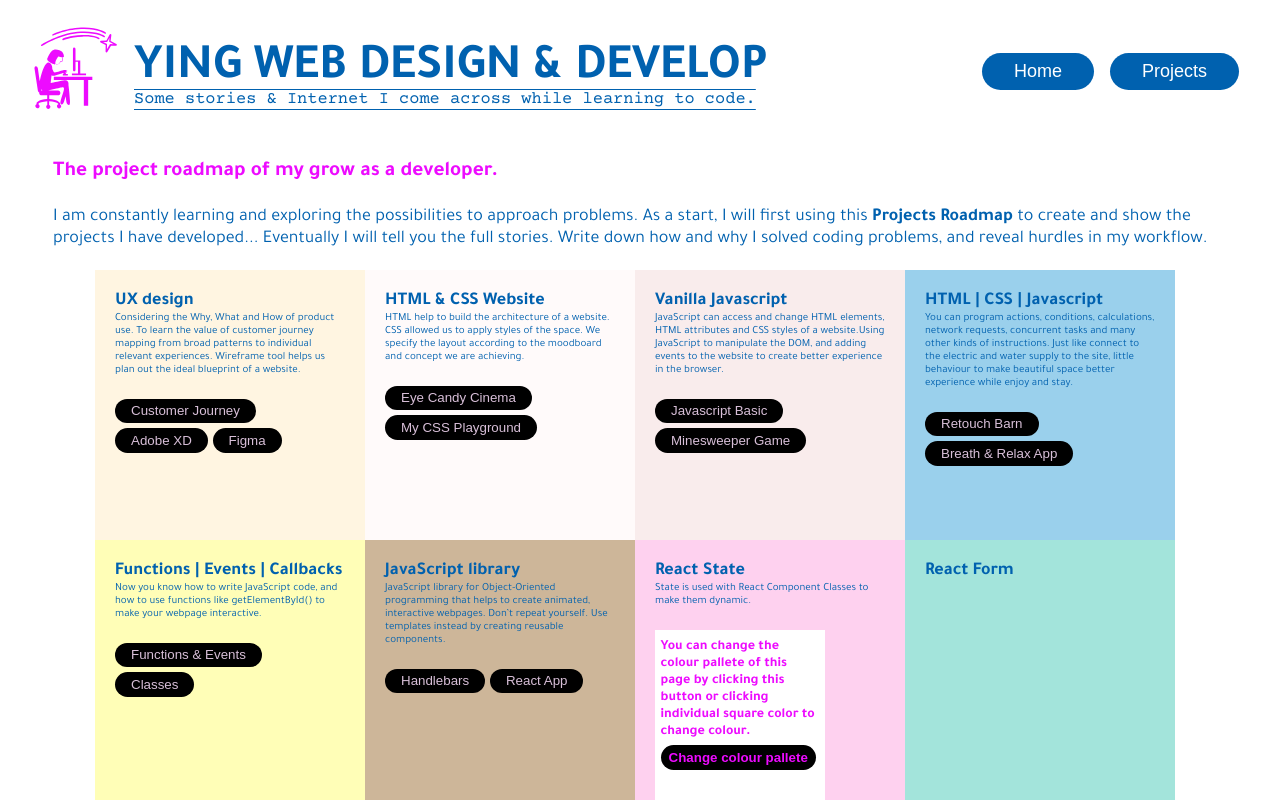
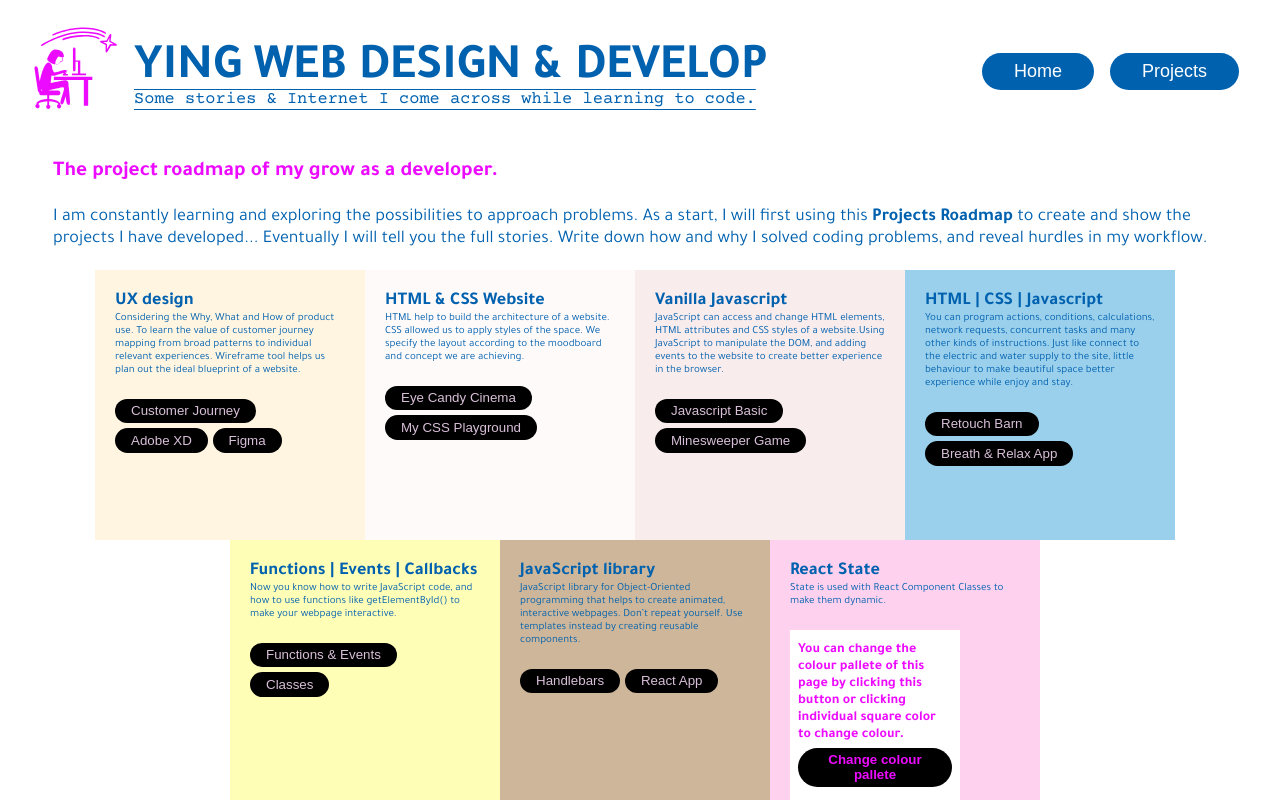
Before and after one commit to YingCG/dev-journal, a React (Create React App) app: page /projects in a window 1280 px wide. Shown: the top 800 px of the page. Built offline with nearby package versions, Linux system fonts and the light colour scheme; a web font is replaced by a local one.

Commit message:
problem solved! each square can click

```diff
--- a/public/style/button.css
+++ b/public/style/button.css
@@ -67,7 +67,7 @@ justify-content: flex-end;
 .pallete{
     width: 170px;
     height: 170px;
-    padding: 0.35rem;
+    padding: 0.5rem 0.5rem;
     margin-block-start: 0em;
     margin-block-end: 0em;
     background-color: white;
--- a/src/components/App.jsx
+++ b/src/components/App.jsx
@@ -6,6 +6,7 @@ import Projects from "./Projects";
 import Stories from "./Stories";
 import Footer from "./Footer";
 import Css from "./Css";
+import JsBasic from "./JsBasic";
 
 function App() {
 
@@ -18,6 +19,7 @@ function App() {
             <Route path='/' element={<Home/>} />
             <Route path='/projects' element={<Projects/>} />
             <Route path='/projects/css' element={<Css/>} />
+            <Route path='/projects/javascript-basic' element={<JsBasic/>} />
             <Route path='/stories' element={<Stories/>} />
           </Routes>
         <Footer />
--- a/src/components/JsBasic.jsx
+++ b/src/components/JsBasic.jsx
@@ -4,7 +4,54 @@ function JsBasic () {
 
     return (
       <>
-     DOM
+        <div className='Main-content'>
+        <div className='content-session'>
+          <h3>Control Flow</h3>
+          <p>Use to execution code only under certain conditions. </p>
+          <ul>
+            <li class="shape">Conditional statement</li>
+            <li class="shape">Execute statement</li>
+            <li class="shape">True or false</li>
+          </ul>
+        </div>
+
+        <div className='content-session'>
+          <h3>If  |  else if  |  else</h3>
+        </div>
+
+        <div className='content-session'>
+          <h3>Loop</h3>
+        </div>
+
+        <div className='content-session'>
+          <h3>The DOM</h3>
+          <ul>
+            <h4>Properties</h4>
+            <li class="shape">innerHTML</li>
+            <li class="shape">style</li>
+            <li class="shape">firstChild</li>
+          </ul>
+          <ul>
+            <h4>Method</h4>
+            <li class="shape">click()</li>
+            <li class="shape">appendChild()</li>
+            <li class="shape">setAttribute()</li>
+          </ul>
+          </div>
+
+          <div className='content-session'>
+          <h3>Objects and Arrays</h3>
+          </div>
+
+          <div className='content-session'>
+          <h3>Accessing data from arrays and objects</h3>
+          </div>
+
+          <div className='content-session'>
+          <h3>Functions</h3>
+          </div>
+
+        </div>
       </>
     )
   }
--- a/src/components/Square.jsx
+++ b/src/components/Square.jsx
@@ -1,8 +1,8 @@
-import React, { useState } from 'react'
+import React from 'react'
 import { Link } from 'react-router-dom';
 
 function Square(props) {
-
+    const {children} = props
     const pallete = ['#E4EFE7','#D6E5FA', '#D4E2D4','#D9D7F1','#F3F1F5', '#7EB5A6', '#CEE5D0','#EDF6E5', '#F0D9FF','#F4F9F9','#D3DEDC', '#E4D8DC', '#FEFBF3','#93B5C6', '#F7F2E7', '#C9CCD5', '#FFFDDE', '#F0ECE3','#CDF2CA', '#FFEFEF','#FCF9EA','#BADFDB', '#F8A978','#FFC5A1','#F3F8FF', '#DEECFF', '#C6CFFF', '#E8D3FF'];
 
     function changeColor() {
@@ -23,7 +23,7 @@ function Square(props) {
                 </button>
                 )
         }
-
+        {children}
     </div>);
 }
 
--- a/src/components/SquareList.jsx
+++ b/src/components/SquareList.jsx
@@ -1,14 +1,12 @@
 import React, { useState } from 'react'
-import RollDice from './RollDice';
-import TodoList from './TodoList';
 import Square from './Square';
 import projects from '../data/projectroadmap';
 
 function SquareList () {
   const pallete = ['#E4EFE7','#FFE194','#D6E5FA', '#D4E2D4','#D9D7F1','#F3F1F5', '#7EB5A6', '#CEE5D0','#EDF6E5', '#F0D9FF','#F4F9F9','#D3DEDC', '#E4D8DC', '#FEFBF3','#93B5C6', '#F7F2E7', '#C9CCD5', '#FFFDDE', '#F0ECE3','#CDF2CA', '#FFEFEF','#FCF9EA','#BADFDB', '#F8A978','#FFC5A1','#F3F8FF', '#DEECFF', '#C6CFFF', '#E8D3FF','#B8DFD8'];
   const morningPallete = [ '#FFF5E1','#FFFAFA', '#F9ECEC','#9AD0EC','#FFFEB7','#CDB699','#FED1EF','#A3E4DB','#FBFFE2','#EDD2F3','#FBF8F1', '#C1DEAE']
-  const afternoonPallete = ['#88E0EF','#FFADAD','#FFE162','#EFEFEF','#FFB085','#F2FFE9','#CDF2CA','#FFFDE8','#E6DDC6','#FDFFBC','#F5C6AA']
-  const eveningPallete = ['#A3DDCB', '#FFE3DE', '#66BFBF','#DBE6FD','#77ACF1','#E1F5F2','#B4AEE8','#F3F1F5','#F0D9FF','#BEAEE2','#D3D5FD']
+  const afternoonPallete = ['#88E0EF','#FFADAD','#FFE162','#EFEFEF','#FFB085','#F2FFE9','#CDF2CA','#FFFDE8','#E6DDC6','#FDFFBC','#F5C6AA','#C8F2EF']
+  const eveningPallete = ['#A3DDCB', '#FFE3DE', '#66BFBF','#DBE6FD','#77ACF1','#E1F5F2','#B4AEE8','#F3F1F5','#F0D9FF','#BEAEE2','#D3D5FD','#C8F2EF']
 
   const [colors, setColors] = useState(getColorFromPalette())
 
@@ -47,17 +45,19 @@ function SquareList () {
         }
 
 
-        <div className='square' style={{backgroundColor: colors[6]}} >
-          React State
-          <p>State is used with React Component Classes to make them dynamic.</p><br/>
+        <Square colors={colors} index={6} info={{
+        title: "React State",
+        description: "State is used with React Component Classes to make them dynamic.",
+        links: []}} updateColor={changeOneColour} >
+
           <div className='pallete'>
           <h6>You can  change the colour pallete of this page by clicking this button or clicking individual square color to change colour. </h6>
           <button className='pallete-btn' onClick={changeColourPallete}><a>Change colour pallete</a></button>
           </div>
-          {/* <RollDice/><br/> */}
-        </div>
+        </Square>
 
-        <div className='square' style={{backgroundColor: colors[7]}}>
+
+        {/* <div className='square' style={{backgroundColor: colors[7]}}>
         React Form<br/>
         </div>
 
@@ -75,7 +75,7 @@ function SquareList () {
 
         <div className='square' style={{backgroundColor: colors[11]}}>
         Full-stack App
-        </div>
+        </div> */}
 
 
       </div>
--- a/src/data/projectroadmap.js
+++ b/src/data/projectroadmap.js
@@ -36,9 +36,8 @@ const projects = [
         description: "JavaScript can access and change HTML elements, HTML attributes and CSS styles of a website.Using JavaScript to manipulate the DOM, and adding events to the website to create better experience in the browser.",
         links: [{
           title: "Javascript Basic",
-          url: "/projects/javascript",
+          url: "/projects/javascript-basic",
           route: true
-          // url: "https://yingcg.github.io/blog/js-fundamentals.html"
         },
         {
           title: "Minesweeper Game",
```
